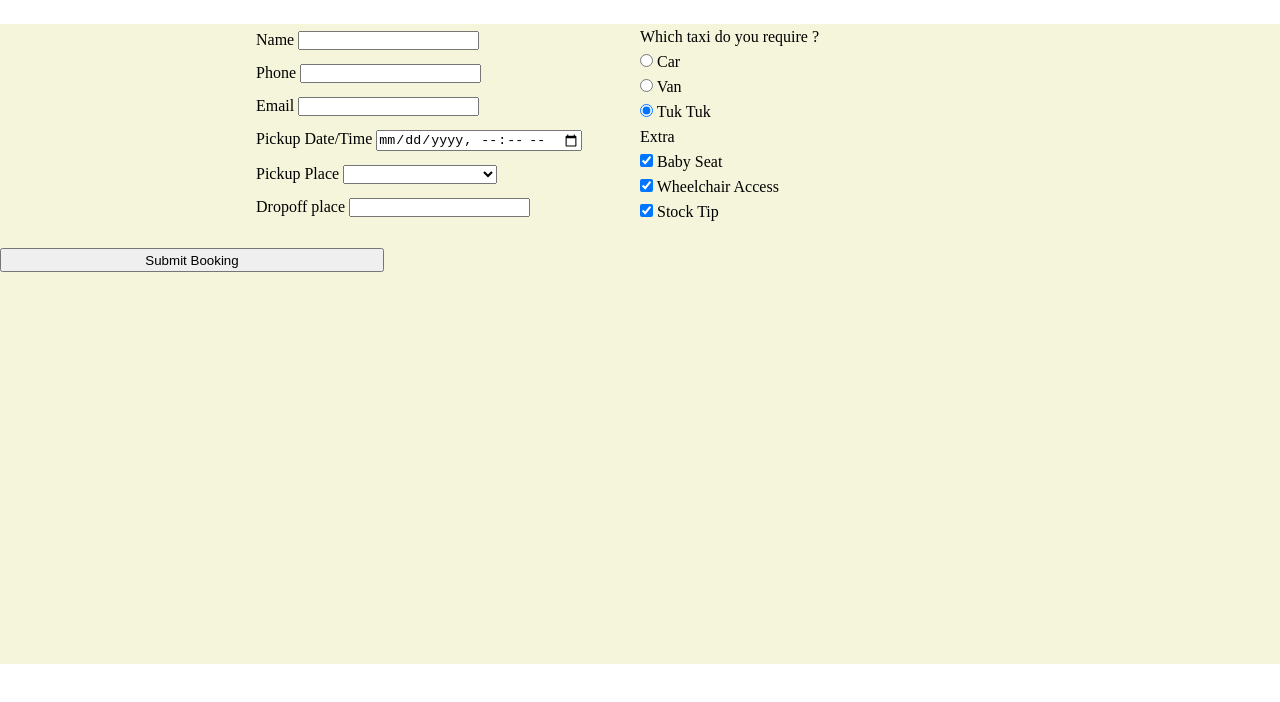
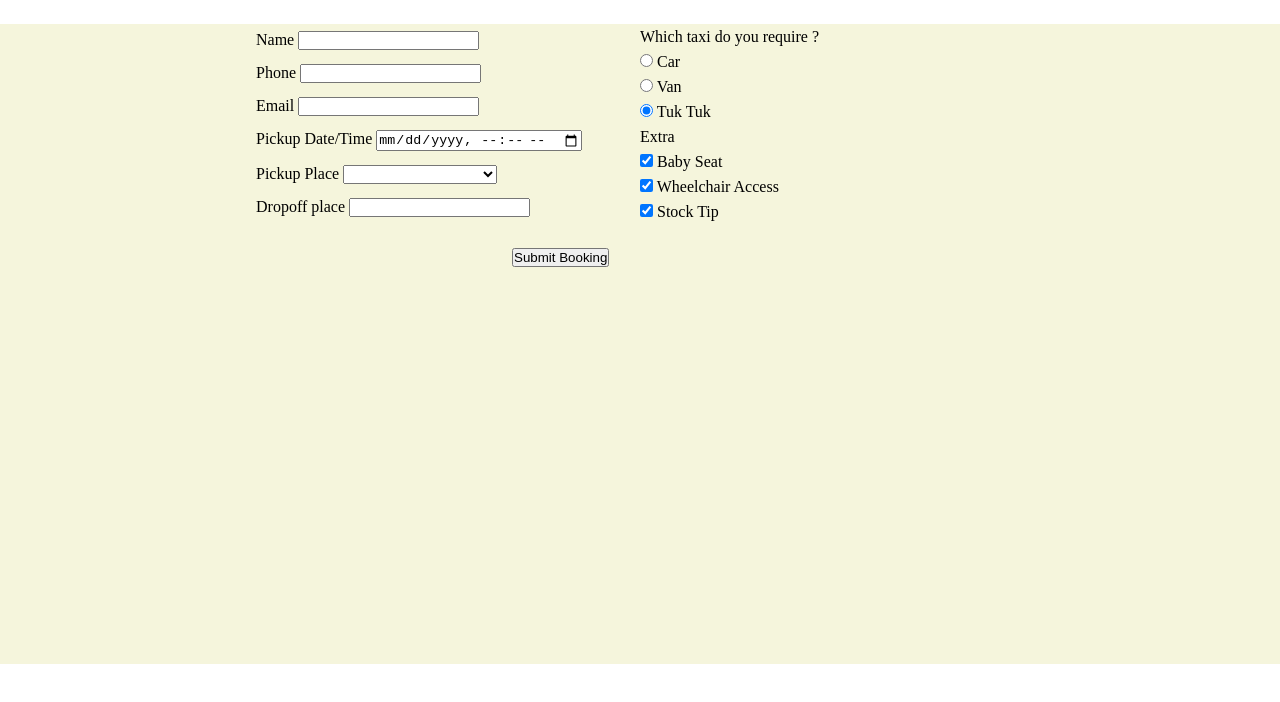
Before and after one commit to Julien-QTX/Exam1-P4, a plain HTML site: page index3.html in a window 1280 px wide. Drawn offline with Linux system fonts and the light colour scheme.

Commit message:
Page 3 Fini

```diff
--- a/style3.css
+++ b/style3.css
@@ -35,8 +35,8 @@ header{
     width: 40%;
 }
 
-button{
-    width: 30%;
+.bouton{
+    width: 20%;
     margin: auto;
-    height: 3vh;
+    height: 5vh;
 }
```
